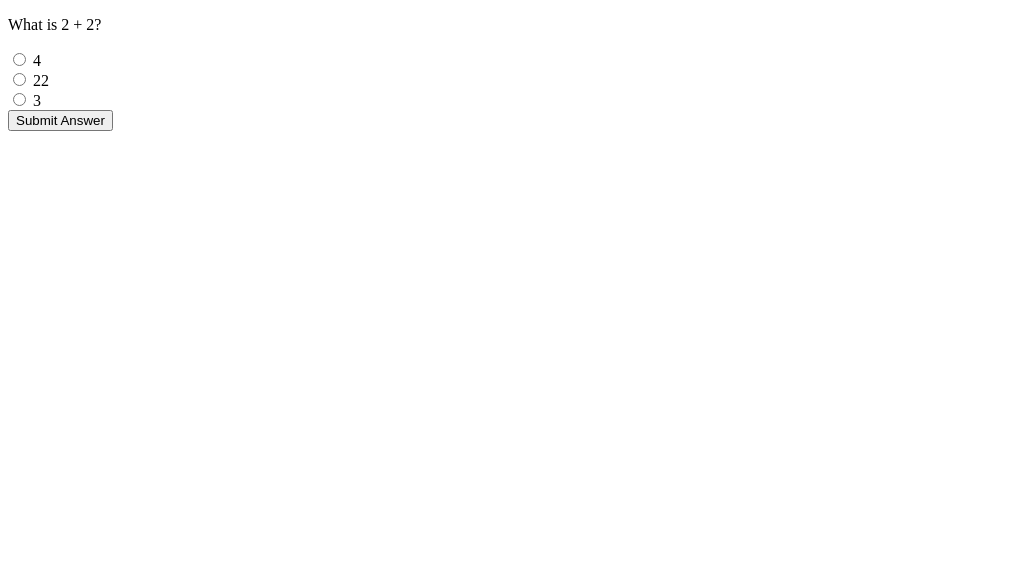
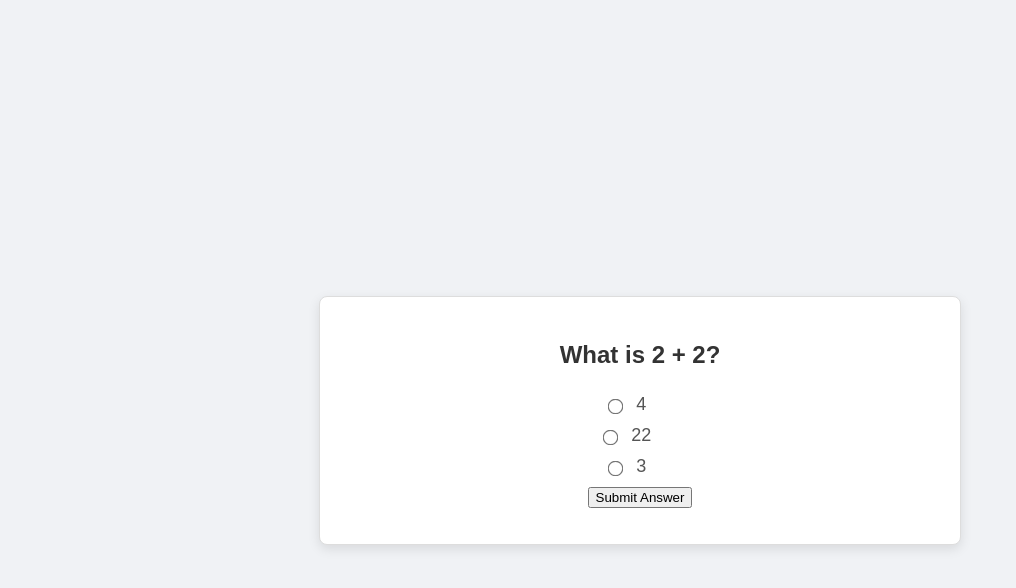
Before and after one commit to Tsh3py/ALX_Simple_Quiz, a plain HTML site: page index.html in a window 1280 px wide. Shown: the whole page, without its empty margins (0-1016 px from the left). Drawn offline with Linux system fonts and the light colour scheme.

```diff
--- a/styles.css
+++ b/styles.css
@@ -0,0 +1,44 @@
+body {
+    font-family: Arial, sans-serif;
+    padding: 20px;
+    background-color: #f0f2f5;
+    display: flex;
+    justify-content: center;
+    align-items: center;
+    min-height: 100vh;
+    margin: 0;
+}
+
+#quiz-container {
+    max-width: 600px;
+    width: 90%;
+    margin: auto;
+    padding: 20px;
+    background: #ffffff;
+    border: 1px solid #ddd;
+    border-radius: 8px;
+    box-shadow: 0 4px 12px rgba(0,0,0,0.1);
+    text-align: center;
+}
+
+#quiz-question {
+    font-size: 24px;
+    margin-bottom: 25px;
+    color: #333;
+    font-weight: bold;
+}
+
+input[type="radio"] {
+    margin-right: 10px;
+    transform: scale(1.2);
+    vertical-align: middle;
+}
+
+label {
+    margin-right: 30px;
+    cursor: pointer;
+    font-size: 18px;
+    color: #555;
+    display: inline-block;
+    margin-bottom: 10px;
+}
```
Also changed, not shown: index.html (+8 -8 lines).
